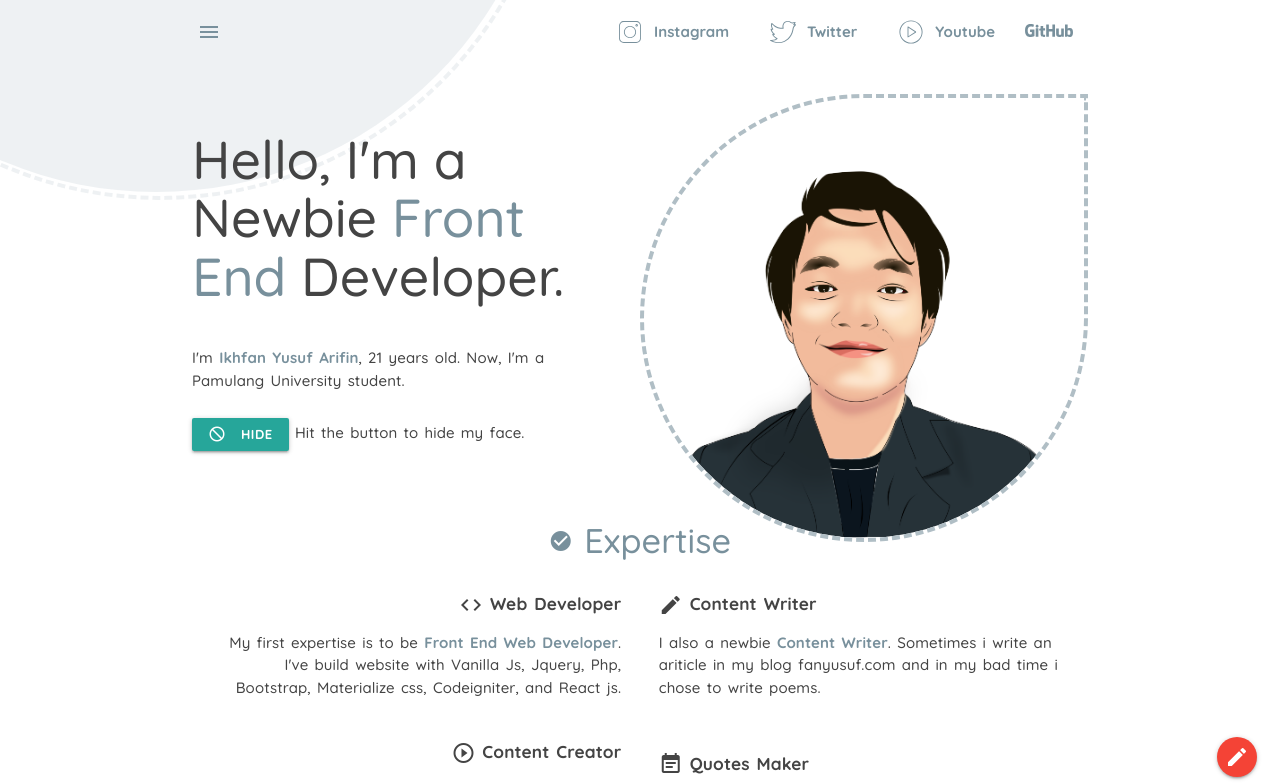
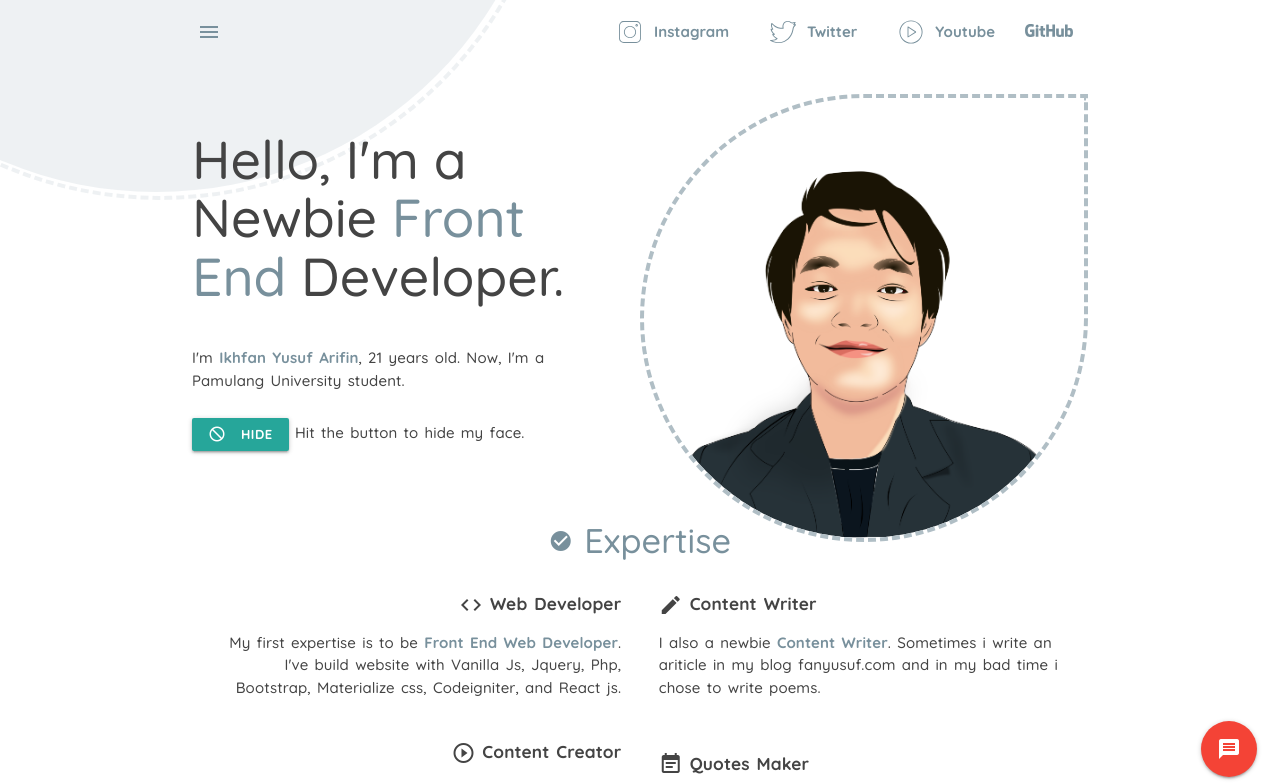
Before and after one commit to IkhfanYusuf/IkhfanYusuf.github.io, a React (Create React App) app: page / in a window 1280 px wide. Shown: the top 783 px of the page. Built offline with nearby package versions, Linux system fonts and the light colour scheme.

Commit message:
memperbaiki floating.js dan menambah fontawesome

```diff
--- a/package.json
+++ b/package.json
@@ -3,6 +3,7 @@
   "version": "0.1.0",
   "private": true,
   "dependencies": {
+    "@fortawesome/fontawesome-free": "^5.15.2",
     "@testing-library/jest-dom": "^5.11.9",
     "@testing-library/react": "^11.2.3",
     "@testing-library/user-event": "^12.6.0",
--- a/src/section/floating.js
+++ b/src/section/floating.js
@@ -1,6 +1,7 @@
 import React from "react";
 import 'materialize-css/dist/css/materialize.min.css';
 import M from 'materialize-css';
+import '@fortawesome/fontawesome-free/css/all.min.css';
 
 const Float = ()=>{
 
@@ -16,16 +17,15 @@ const Float = ()=>{
 
   return (
   	<div className="fixed-action-btn">
-	  <a className="btn btn-floating red">
-	    <i className="large material-icons">mode_edit</i>
+	  <a className="btn-floating btn-large red">
+	    <i className="large material-icons">message</i>
 	  </a>
 	  <ul>
-	    <li><button onClick={open} data-target="modal1" className="btn-floating green modal-trigger"><i className="material-icons">message</i></button></li>
-	    <li><a className="btn-floating yellow darken-1"><i className="material-icons">format_quote</i></a></li>
-	    <li><a href="https://instagram.com/ikhfan_yusuf" className="social btn-floating yellow darken-1"><i className="fa fa-google"></i></a></li>
-    	<li><a href="https://twitter.com/myname_iye" className="btn-floating"><img alt="socmed-icons" src={require('../icons/twitter.svg').default}/></a></li>
-    	<li><a href="https://youtube.com/ikhfanyusuf" className="btn-floating"><img alt="socmed-icons" src={require('../icons/play-2935460.svg').default}/></a></li>
-    	<li><a href="https://github.com/ikhfanyusuf" className="btn-floating"><img alt="socmed-icons" src={require('../icons/github.svg').default}/></a></li>
+	    <li><button onClick={open} data-target="modal1" className="btn-floating green modal-trigger"><i className="fab fa-whatsapp"></i></button></li>
+	    <li><a href="https://instagram.com/ikhfan_yusuf" className="social btn-floating yellow darken-2"><i className="fab fa-instagram"></i></a></li>
+    	<li><a href="https://twitter.com/myname_iye" className="btn-floating light-blue lighten-2"><i className="fab fa-twitter"></i></a></li>
+    	<li><a href="https://youtube.com/ikhfanyusuf" className="btn-floating red"><i className="fab fa-youtube"></i></a></li>
+    	<li><a href="https://github.com/ikhfanyusuf" className="btn-floating black"><i className="fab fa-github"></i></a></li>
 	  </ul>
 	</div>
   );
```
Also changed, not shown: 2 other files (tests, documents, lock files or other folders).
